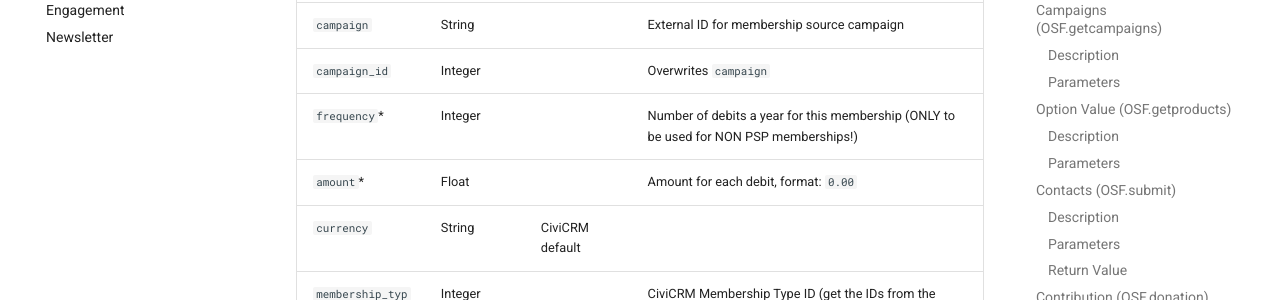
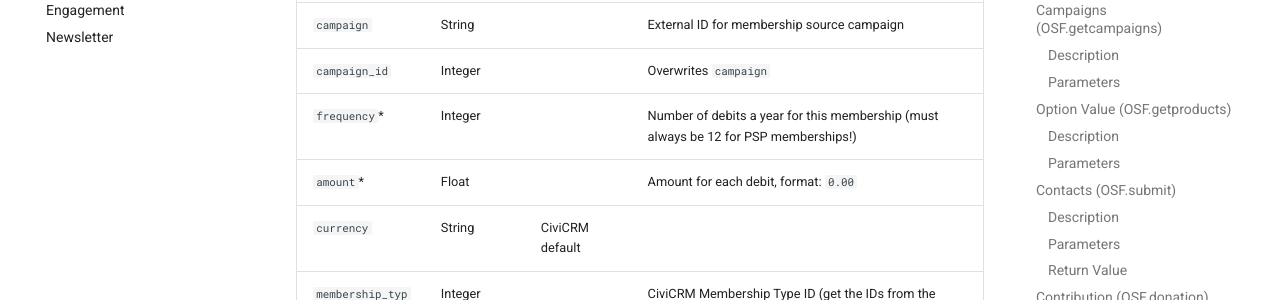
Before and after one commit to greenpeace-cee/at.greenpeace.gpapi, an MkDocs documentation site: the page built from docs/donations.md, in a window 1280 px wide and 900 px high, scrolled down 5229 px. Shown: the part 152-452 px from the top of the window. Built offline with MkDocs 1.6.1 and Material for MkDocs 9.7.7, drawn with Linux system fonts in a browser that asks for light colours; comment, search, counter and statistics services are not loaded.

Commit message:
Fix unclear description of frequency in docs

```diff
--- a/docs/donations.md
+++ b/docs/donations.md
@@ -160,7 +160,7 @@ the Membership-ID in the Field `id`.
 | `contact_id`*              | Integer | | CiviCRM Contact ID |
 | `campaign`                 | String  | | External ID for membership source campaign |
 | `campaign_id`              | Integer | | Overwrites `campaign` |
-| `frequency`*               | Integer | | Number of debits a year for this membership (ONLY to be used for NON PSP memberships!) |
+| `frequency`*               | Integer | | Number of debits a year for this membership (must always be 12 for PSP memberships!) |
 | `amount`*                  | Float   | | Amount for each debit, format: `0.00` |
 | `currency`                 | String  | CiviCRM default |  |
 | `membership_type_id`*      | Integer | | CiviCRM Membership Type ID (get the IDs from the CRM) |
```
